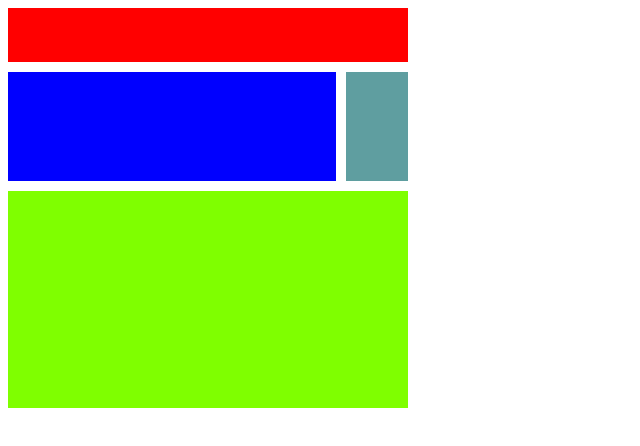
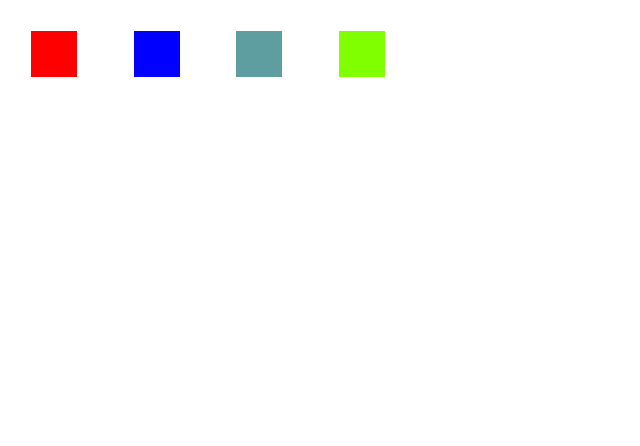
Before and after one commit to TrellixVulnTeam/css-layout_EQ1I, a plain HTML site: page 04/index.html in a window 1280 px wide. Shown: the whole page, without its empty margins (0-640 px from the left). Drawn offline with Linux system fonts and the light colour scheme.

Commit message:
place-items
justify-items
align-items

```diff
--- a/04/style.css
+++ b/04/style.css
@@ -4,25 +4,29 @@
   display: grid;
   gap: 10px;
 
-  grid-template:
-    "a a a a" 1fr
-    "b b b c" 2fr
-    "d d d d" 4fr / 2fr 2fr 1fr 1fr;
+  grid-template-columns: repeat(4, 1fr);
+  grid-template-rows: repeat(4, 1fr);
+
+  /* justify-items: center;
+  align-items: center; */
+
+  place-items: center center;
+}
+
+.father > div {
+  width: 50%;
+  height: 50%;
 }
 
 .child1 {
   background-color: red;
-  grid-area: a;
 }
 .child2 {
   background-color: blue;
-  grid-area: b;
 }
 .child3 {
   background-color: cadetblue;
-  grid-area: c;
 }
 .child4 {
   background-color: chartreuse;
-  grid-area: d;
 }
```
